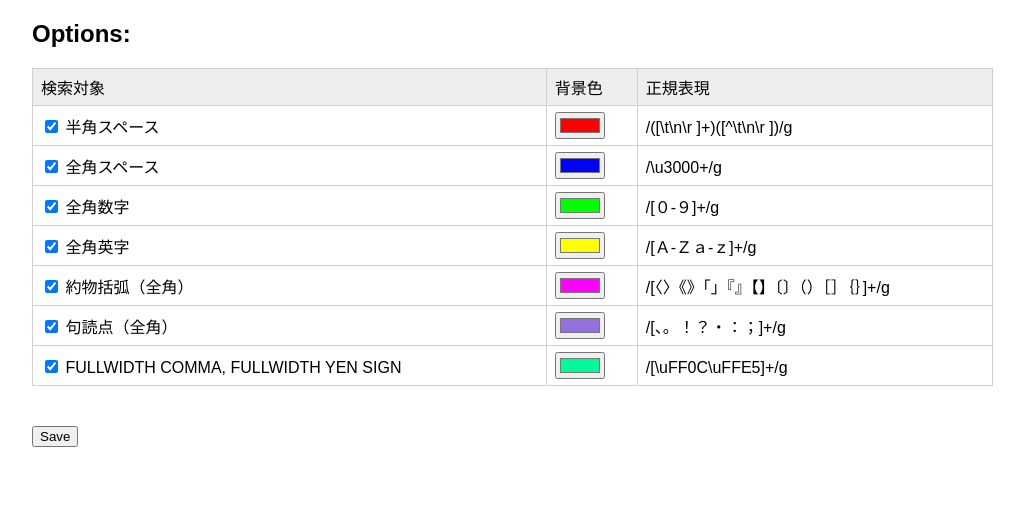
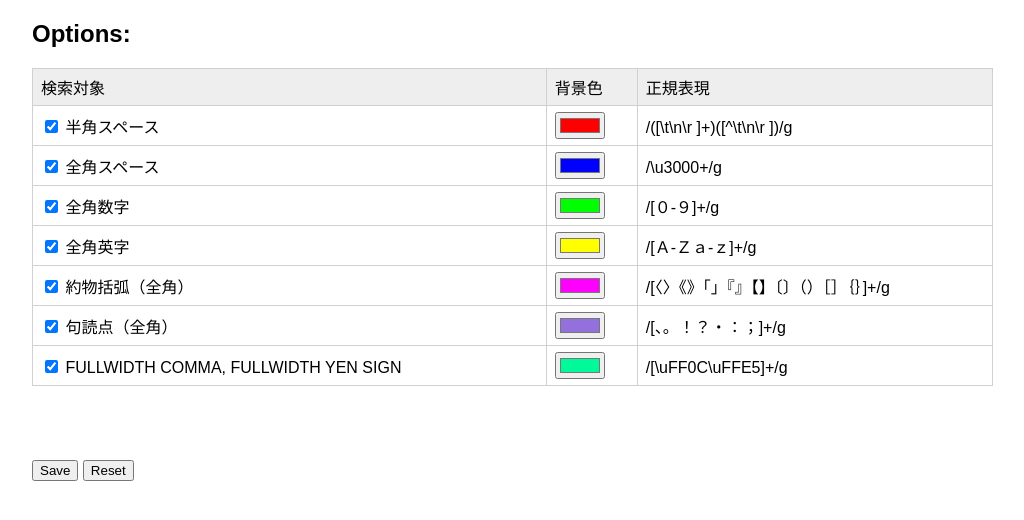
Before and after one commit to kazhashimoto/charcheck, a browser extension: page extension/options.html in a window 1280 px wide. Shown: the whole page, without its empty margins (128-1152 px from the left). Drawn offline with Linux system fonts and the light colour scheme.

Commit message:
Add reset button

```diff
--- a/extension/options.css
+++ b/extension/options.css
@@ -27,3 +27,10 @@ body {
 .head {
   background-color: #eee;
 }
+
+.message {
+  height: 1.5em;
+}
+.buttons {
+  padding: 10px 0;
+}
--- a/extension/options.html
+++ b/extension/options.html
@@ -100,8 +100,12 @@
       </div>
     </div>
 
-    <div id="status"></div>
-    <button id="save">Save</button>
+    <div id="status" class="message"></div>
+    <div class="buttons">
+      <button id="save">Save</button>
+      <button id="reset">Reset</button>
+    </div>
+
   </div>
 
   <script src="options.js"></script>
--- a/extension/options.js
+++ b/extension/options.js
@@ -24,13 +24,20 @@ function restore_options() {
       const item_list = document.querySelectorAll('.item');
       item_list.forEach(e => {
         console.log(e.id + ' currentry is ' + items[e.id]);
-        if (result[e.id]) {
-          document.getElementById(e.id).checked = items[e.id];
-        }
+        document.getElementById(e.id).checked = items[e.id];
       });
     }
   });
 }
 
+function reset_options() {
+  const item_list = document.querySelectorAll('.item');
+  item_list.forEach(e => {
+    e.checked = e.hasAttribute('checked');
+    console.log('checked --> ', e.checked);
+  });
+}
+
 document.addEventListener('DOMContentLoaded', restore_options);
 document.getElementById('save').addEventListener('click', save_options);
+document.getElementById('reset').addEventListener('click', reset_options);
```
